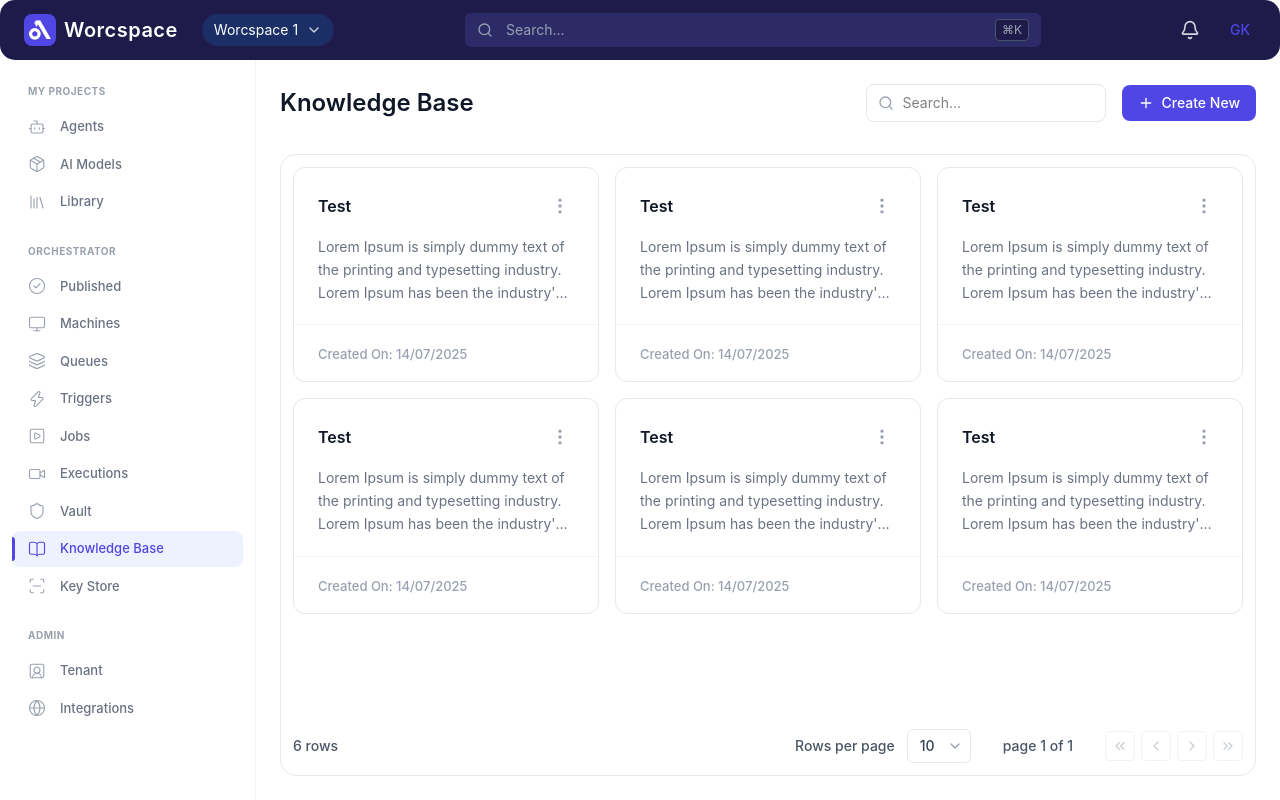
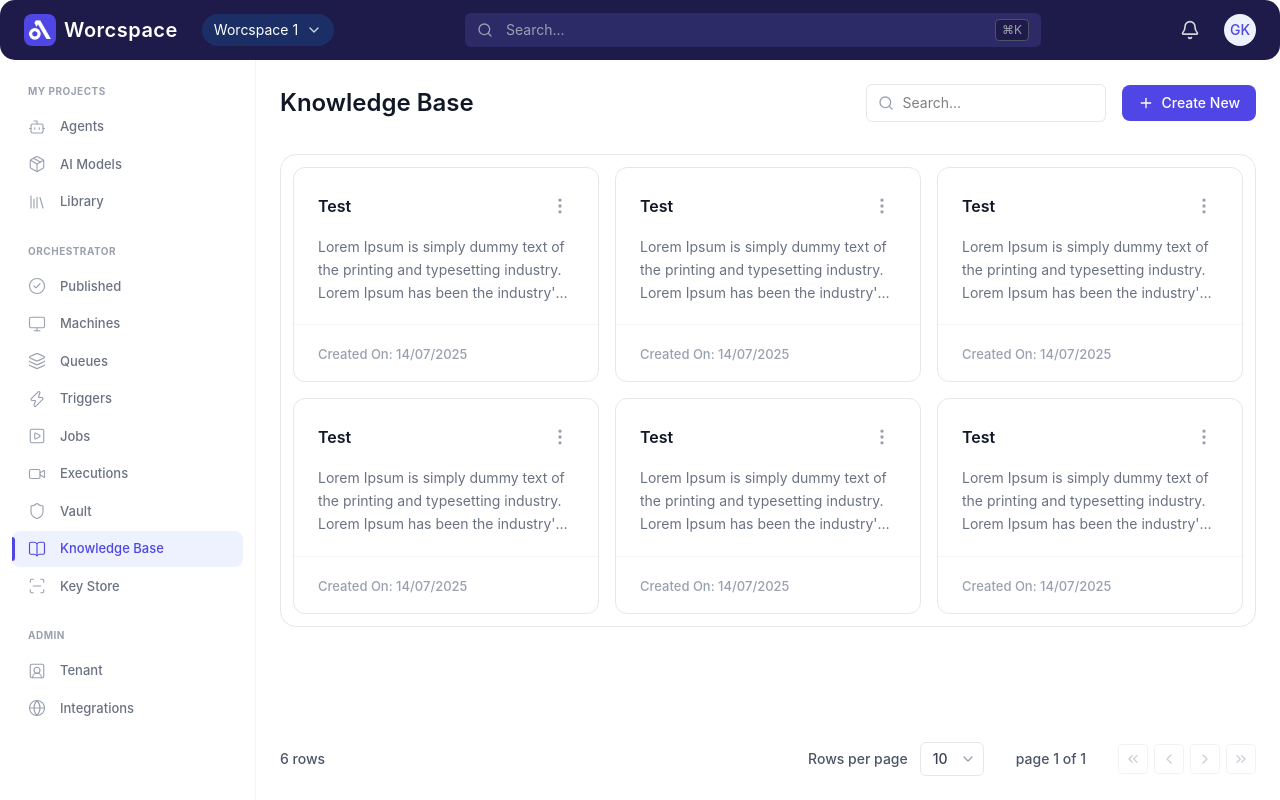
Before and after one commit to Om11013/react-project, a React (Vite) app: page /knowledge-base in a window 1280 px wide. Built offline with nearby package versions, Linux system fonts and the light colour scheme.

Commit message:
[feat] add reusable Input component and integrate it across header and knowledge base forms

```diff
--- /dev/null
+++ b/src/components/common/Input.tsx
@@ -0,0 +1,24 @@
+import React from 'react';
+
+import { cn } from '../../utils/cn';
+
+export type InputProps = React.InputHTMLAttributes<HTMLInputElement>;
+
+const Input = React.forwardRef<HTMLInputElement, InputProps>(
+  ({ className, type, ...props }, ref) => {
+    return (
+      <input
+        type={type}
+        className={cn(
+          'flex w-full rounded-md border border-gray-200 bg-white px-3 py-2 text-sm focus:outline-none focus:ring-2 focus:ring-primary focus:border-primary disabled:cursor-not-allowed disabled:opacity-50 transition-colors',
+          className,
+        )}
+        ref={ref}
+        {...props}
+      />
+    );
+  },
+);
+Input.displayName = 'Input';
+
+export { Input };
--- a/src/components/layout/Header.tsx
+++ b/src/components/layout/Header.tsx
@@ -3,6 +3,7 @@ import { Search, Bell, ChevronDown } from 'lucide-react';
 import AventisiaLogo from '../../assets/aventisia_logo.jpeg';
 
 import { Button } from '@/components/common/Button';
+import { Input } from '@/components/common/Input';
 
 const Header = () => {
   return (
@@ -26,10 +27,10 @@ const Header = () => {
       <div className="flex-1 max-w-xl mx-8">
         <div className="relative flex items-center">
           <Search className="w-4 h-4 text-gray-400 absolute left-3" />
-          <input
+          <Input
             type="text"
             placeholder="Search..."
-            className="w-full bg-[#2D2A68] border border-transparent focus:border-primary rounded-md pl-10 pr-12 py-1.5 text-sm text-white placeholder-gray-400 focus:outline-none transition-colors"
+            className="w-full bg-[#2D2A68] border-transparent focus:border-primary rounded-md pl-10 pr-12 py-1.5 text-sm text-white placeholder-gray-400 focus:outline-none transition-colors"
           />
           <span className="absolute right-3 text-xs text-gray-400 bg-[#1E1B4B] px-1.5 py-0.5 rounded border border-gray-600">
             ⌘K
@@ -42,7 +43,7 @@ const Header = () => {
           <Bell className="w-5 h-5" />
         </Button>
 
-        <div className="w-8 h-8 bg-[#] text-primary rounded-full flex items-center justify-center text-sm font-medium">
+        <div className="w-8 h-8 bg-[#EEF2FF] text-primary rounded-full flex items-center justify-center text-sm font-medium">
           GK
         </div>
       </div>
--- a/src/features/knowledge-base/components/CreateKnowledgeBasePanel.tsx
+++ b/src/features/knowledge-base/components/CreateKnowledgeBasePanel.tsx
@@ -2,6 +2,7 @@ import { X, ChevronDown } from 'lucide-react';
 import { useEffect, useState } from 'react';
 
 import { Button } from '@/components/common/Button';
+import { Input } from '@/components/common/Input';
 
 interface CreateKnowledgeBasePanelProps {
   isOpen: boolean;
@@ -15,21 +16,16 @@ const CreateKnowledgeBasePanel = ({
   const [mounted, setMounted] = useState(false);
   const [visible, setVisible] = useState(false);
 
-  // Mount/Unmount logic for smooth css transitions
   useEffect(() => {
     if (isOpen) {
-      // First mount the component in the DOM
       setMounted(true);
-      // Wait for the next paint, then trigger the visual transition
       requestAnimationFrame(() => {
         requestAnimationFrame(() => {
           setVisible(true);
         });
       });
     } else {
-      // Trigger exit transition
       setVisible(false);
-      // Wait for transition duration before unmounting
       const timeout = setTimeout(() => setMounted(false), 300);
       return () => clearTimeout(timeout);
     }
@@ -39,18 +35,15 @@ const CreateKnowledgeBasePanel = ({
 
   return (
     <>
-      {/* Backdrop */}
       <div
         className={`fixed inset-0 bg-black/50 transition-opacity duration-300 z-40 ${visible ? 'opacity-100' : 'opacity-0'}`}
         onClick={onClose}
       />
 
-      {/* Side Panel */}
       <div
         className={`fixed inset-y-0 right-0 w-[480px] bg-white shadow-2xl flex flex-col transform transition-transform duration-300 ease-in-out z-50 ${visible ? 'translate-x-0' : 'translate-x-full'}`}
       >
         <div className="flex flex-col h-full">
-          {/* Header */}
           <div className="flex items-start justify-between p-6 border-b border-gray-100">
             <div>
               <h2 className="text-lg font-semibold text-gray-900">
@@ -60,26 +53,21 @@ const CreateKnowledgeBasePanel = ({
                 Best for quick answers from documents, websites and text files.
               </p>
             </div>
-            <button
+            <Button
               onClick={onClose}
               className="p-1 hover:bg-gray-100 rounded-md transition-colors"
             >
               <X className="w-5 h-5 text-gray-500" />
-            </button>
+            </Button>
           </div>
 
-          {/* Form Body */}
           <div className="flex-1 overflow-y-auto p-6 flex flex-col gap-6">
             <div className="flex flex-col gap-2">
               <label className="text-sm font-medium text-gray-700">
                 Name (Cannot be edited later)
                 <span className="text-red-500">*</span>
               </label>
-              <input
-                type="text"
-                placeholder="Name"
-                className="w-full border border-gray-200 rounded-lg px-4 py-2.5 text-sm focus:outline-none focus:ring-2 focus:ring-primary focus:border-primary transition-colors"
-              />
+              <Input type="text" placeholder="Name" className="px-4 py-2.5" />
             </div>
 
             <div className="flex flex-col gap-2">
@@ -121,7 +109,6 @@ const CreateKnowledgeBasePanel = ({
             </div>
           </div>
 
-          {/* Footer */}
           <div className="p-6 border-t border-gray-100 flex justify-end">
             <Button className="bg-[#4F46E5] hover:bg-[#4338CA] text-white px-6 py-2.5 rounded-lg text-sm font-medium">
               Create
--- a/src/features/knowledge-base/components/KnowledgeBaseHeader.tsx
+++ b/src/features/knowledge-base/components/KnowledgeBaseHeader.tsx
@@ -1,6 +1,7 @@
 import { Search, Plus } from 'lucide-react';
 
 import { Button } from '@/components/common/Button';
+import { Input } from '@/components/common/Input';
 
 interface KnowledgeBaseHeaderProps {
   onCreateClick: () => void;
@@ -14,10 +15,10 @@ const KnowledgeBaseHeader = ({ onCreateClick }: KnowledgeBaseHeaderProps) => {
       <div className="flex flex-col sm:flex-row items-stretch sm:items-center gap-4 w-full sm:w-auto">
         <div className="relative w-full sm:w-auto">
           <Search className="w-4 h-4 text-gray-400 absolute left-3 top-1/2 -translate-y-1/2" />
-          <input
+          <Input
             type="text"
             placeholder="Search..."
-            className="w-full sm:w-[240px] border border-gray-200 rounded-lg pl-9 pr-4 py-2 text-sm focus:outline-none focus:ring-2 focus:ring-primary focus:border-primary transition-all bg-white"
+            className="w-full sm:w-[240px] pl-9 pr-4 transition-all"
           />
         </div>
 
--- a/src/features/knowledge-base/pages/index.tsx
+++ b/src/features/knowledge-base/pages/index.tsx
@@ -18,8 +18,9 @@ const KnowledgeBase = () => {
   return (
     <div className="flex flex-col min-h-full">
       <KnowledgeBaseHeader onCreateClick={() => setIsPanelOpen(true)} />
-      <div className="flex-1 flex flex-col border border-gray-200 rounded-2xl p-3">
-        <div className="grid grid-cols-1 sm:grid-cols-2 lg:grid-cols-3 gap-4 mb-8 flex-1 content-start">
+      <div className="flex-1 flex flex-col">
+        <div className="border border-gray-200 p-3 rounded-2xl mb-8">
+          <div className="grid grid-cols-1 sm:grid-cols-2 lg:grid-cols-3 gap-4">
             {KNOWLEDGE_BASE_DATA.map((item, index) => (
               <KnowledgeBaseCard
                 key={index}
@@ -29,13 +30,15 @@ const KnowledgeBase = () => {
               />
             ))}
           </div>
-
+        </div>
+        <div className="mt-auto">
           <Pagination
             totalRows={6}
             rowsPerPage={10}
             currentPage={1}
             totalPages={1}
           />
+        </div>
       </div>
 
       <CreateKnowledgeBasePanel
```
Lines whose indentation alone changed are shown as unchanged.
